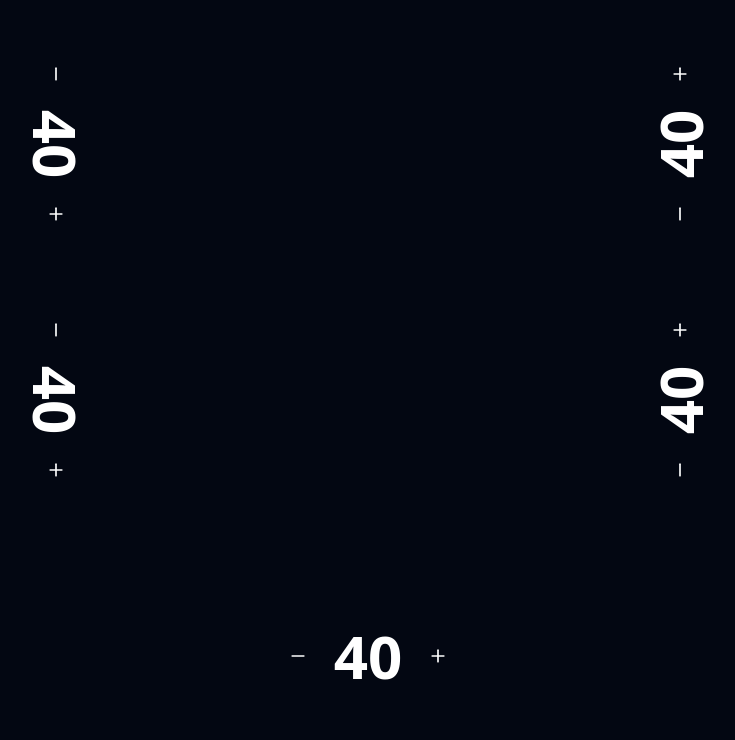
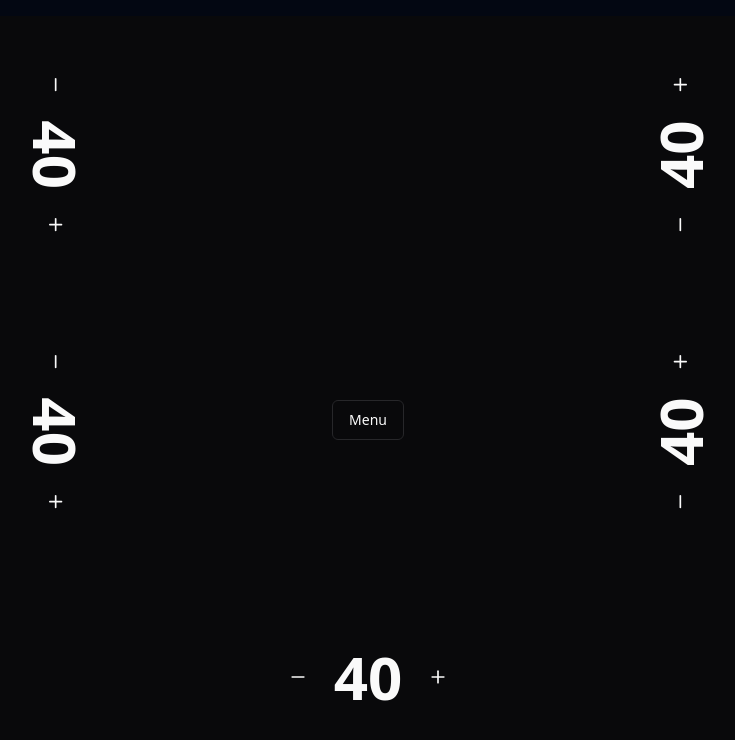
Before and after one commit to Sjupp/edhlifecounter, a React (Vite) app: page / in a window 1280 px wide. Both pictures are taken after a click on the button "Create Game". Shown: the top 740 px of the page, without its empty margins (272-1007 px from the left). Built offline with nearby package versions, Linux system fonts and the light colour scheme.

Commit message:
Fixed reset game state

```diff
--- a/package.json
+++ b/package.json
@@ -10,6 +10,7 @@
     "preview": "vite preview"
   },
   "dependencies": {
+    "@radix-ui/react-alert-dialog": "^1.0.5",
     "@radix-ui/react-slot": "^1.0.2",
     "class-variance-authority": "^0.7.0",
     "clsx": "^2.1.1",
--- a/src/App.css
+++ b/src/App.css
@@ -5,7 +5,6 @@
   margin: 0;
   padding: 0rem;
   text-align: center;
-  background-color: #1f2937;
 }
 
 .logo {
--- /dev/null
+++ b/src/components/ui/alert-dialog.tsx
@@ -0,0 +1,139 @@
+import * as React from "react"
+import * as AlertDialogPrimitive from "@radix-ui/react-alert-dialog"
+
+import { cn } from "@/lib/utils"
+import { buttonVariants } from "@/components/ui/button"
+
+const AlertDialog = AlertDialogPrimitive.Root
+
+const AlertDialogTrigger = AlertDialogPrimitive.Trigger
+
+const AlertDialogPortal = AlertDialogPrimitive.Portal
+
+const AlertDialogOverlay = React.forwardRef<
+  React.ElementRef<typeof AlertDialogPrimitive.Overlay>,
+  React.ComponentPropsWithoutRef<typeof AlertDialogPrimitive.Overlay>
+>(({ className, ...props }, ref) => (
+  <AlertDialogPrimitive.Overlay
+    className={cn(
+      "fixed inset-0 z-50 bg-black/80  data-[state=open]:animate-in data-[state=closed]:animate-out data-[state=closed]:fade-out-0 data-[state=open]:fade-in-0",
+      className
+    )}
+    {...props}
+    ref={ref}
+  />
+))
+AlertDialogOverlay.displayName = AlertDialogPrimitive.Overlay.displayName
+
+const AlertDialogContent = React.forwardRef<
+  React.ElementRef<typeof AlertDialogPrimitive.Content>,
+  React.ComponentPropsWithoutRef<typeof AlertDialogPrimitive.Content>
+>(({ className, ...props }, ref) => (
+  <AlertDialogPortal>
+    <AlertDialogOverlay />
+    <AlertDialogPrimitive.Content
+      ref={ref}
+      className={cn(
+        "fixed left-[50%] top-[50%] z-50 grid w-full max-w-lg translate-x-[-50%] translate-y-[-50%] gap-4 border bg-background p-6 shadow-lg duration-200 data-[state=open]:animate-in data-[state=closed]:animate-out data-[state=closed]:fade-out-0 data-[state=open]:fade-in-0 data-[state=closed]:zoom-out-95 data-[state=open]:zoom-in-95 data-[state=closed]:slide-out-to-left-1/2 data-[state=closed]:slide-out-to-top-[48%] data-[state=open]:slide-in-from-left-1/2 data-[state=open]:slide-in-from-top-[48%] sm:rounded-lg",
+        className
+      )}
+      {...props}
+    />
+  </AlertDialogPortal>
+))
+AlertDialogContent.displayName = AlertDialogPrimitive.Content.displayName
+
+const AlertDialogHeader = ({
+  className,
+  ...props
+}: React.HTMLAttributes<HTMLDivElement>) => (
+  <div
+    className={cn(
+      "flex flex-col space-y-2 text-center sm:text-left",
+      className
+    )}
+    {...props}
+  />
+)
+AlertDialogHeader.displayName = "AlertDialogHeader"
+
+const AlertDialogFooter = ({
+  className,
+  ...props
+}: React.HTMLAttributes<HTMLDivElement>) => (
+  <div
+    className={cn(
+      "flex flex-col-reverse sm:flex-row sm:justify-middle sm:space-x-2",
+      className
+    )}
+    {...props}
+  />
+)
+AlertDialogFooter.displayName = "AlertDialogFooter"
+
+const AlertDialogTitle = React.forwardRef<
+  React.ElementRef<typeof AlertDialogPrimitive.Title>,
+  React.ComponentPropsWithoutRef<typeof AlertDialogPrimitive.Title>
+>(({ className, ...props }, ref) => (
+  <AlertDialogPrimitive.Title
+    ref={ref}
+    className={cn("text-lg font-semibold", className)}
+    {...props}
+  />
+))
+AlertDialogTitle.displayName = AlertDialogPrimitive.Title.displayName
+
+const AlertDialogDescription = React.forwardRef<
+  React.ElementRef<typeof AlertDialogPrimitive.Description>,
+  React.ComponentPropsWithoutRef<typeof AlertDialogPrimitive.Description>
+>(({ className, ...props }, ref) => (
+  <AlertDialogPrimitive.Description
+    ref={ref}
+    className={cn("text-sm text-muted-foreground", className)}
+    {...props}
+  />
+))
+AlertDialogDescription.displayName =
+  AlertDialogPrimitive.Description.displayName
+
+const AlertDialogAction = React.forwardRef<
+  React.ElementRef<typeof AlertDialogPrimitive.Action>,
+  React.ComponentPropsWithoutRef<typeof AlertDialogPrimitive.Action>
+>(({ className, ...props }, ref) => (
+  <AlertDialogPrimitive.Action
+    ref={ref}
+    className={cn(buttonVariants(), className)}
+    {...props}
+  />
+))
+AlertDialogAction.displayName = AlertDialogPrimitive.Action.displayName
+
+const AlertDialogCancel = React.forwardRef<
+  React.ElementRef<typeof AlertDialogPrimitive.Cancel>,
+  React.ComponentPropsWithoutRef<typeof AlertDialogPrimitive.Cancel>
+>(({ className, ...props }, ref) => (
+  <AlertDialogPrimitive.Cancel
+    ref={ref}
+    className={cn(
+      buttonVariants({ variant: "rounded",  }),
+      "mt-2 sm:mt-0",
+      className
+    )}
+    {...props}
+  />
+))
+AlertDialogCancel.displayName = AlertDialogPrimitive.Cancel.displayName
+
+export {
+  AlertDialog,
+  AlertDialogPortal,
+  AlertDialogOverlay,
+  AlertDialogTrigger,
+  AlertDialogContent,
+  AlertDialogHeader,
+  AlertDialogFooter,
+  AlertDialogTitle,
+  AlertDialogDescription,
+  AlertDialogAction,
+  AlertDialogCancel,
+}
--- /dev/null
+++ b/src/components/ui/alert.tsx
@@ -0,0 +1,59 @@
+import * as React from "react"
+import { cva, type VariantProps } from "class-variance-authority"
+
+import { cn } from "@/lib/utils"
+
+const alertVariants = cva(
+  "relative w-full rounded-lg border p-4 [&>svg~*]:pl-7 [&>svg+div]:translate-y-[-3px] [&>svg]:absolute [&>svg]:left-4 [&>svg]:top-4 [&>svg]:text-foreground",
+  {
+    variants: {
+      variant: {
+        default: "bg-background text-foreground",
+        destructive:
+          "border-destructive/50 text-destructive dark:border-destructive [&>svg]:text-destructive",
+      },
+    },
+    defaultVariants: {
+      variant: "default",
+    },
+  }
+)
+
+const Alert = React.forwardRef<
+  HTMLDivElement,
+  React.HTMLAttributes<HTMLDivElement> & VariantProps<typeof alertVariants>
+>(({ className, variant, ...props }, ref) => (
+  <div
+    ref={ref}
+    role="alert"
+    className={cn(alertVariants({ variant }), className)}
+    {...props}
+  />
+))
+Alert.displayName = "Alert"
+
+const AlertTitle = React.forwardRef<
+  HTMLParagraphElement,
+  React.HTMLAttributes<HTMLHeadingElement>
+>(({ className, ...props }, ref) => (
+  <h5
+    ref={ref}
+    className={cn("mb-1 font-medium leading-none tracking-tight", className)}
+    {...props}
+  />
+))
+AlertTitle.displayName = "AlertTitle"
+
+const AlertDescription = React.forwardRef<
+  HTMLParagraphElement,
+  React.HTMLAttributes<HTMLParagraphElement>
+>(({ className, ...props }, ref) => (
+  <div
+    ref={ref}
+    className={cn("text-sm [&_p]:leading-relaxed", className)}
+    {...props}
+  />
+))
+AlertDescription.displayName = "AlertDescription"
+
+export { Alert, AlertTitle, AlertDescription }
--- a/src/components/ui/button.tsx
+++ b/src/components/ui/button.tsx
@@ -17,6 +17,8 @@ const buttonVariants = cva(
           "bg-secondary text-secondary-foreground hover:bg-secondary/80",
         ghost: "hover:bg-accent hover:text-accent-foreground",
         link: "text-primary underline-offset-4 hover:underline",
+        rounded:
+          "border border-input bg-background hover:bg-accent hover:text-accent-foreground rounded-full",
       },
       size: {
         default: "h-10 px-4 py-2",
@@ -30,26 +32,26 @@ const buttonVariants = cva(
       size: "default",
     },
   }
-)
+);
 
 export interface ButtonProps
   extends React.ButtonHTMLAttributes<HTMLButtonElement>,
     VariantProps<typeof buttonVariants> {
-  asChild?: boolean
+  asChild?: boolean;
 }
 
 const Button = React.forwardRef<HTMLButtonElement, ButtonProps>(
   ({ className, variant, size, asChild = false, ...props }, ref) => {
-    const Comp = asChild ? Slot : "button"
+    const Comp = asChild ? Slot : "button";
     return (
       <Comp
         className={cn(buttonVariants({ variant, size, className }))}
         ref={ref}
         {...props}
       />
-    )
+    );
   }
-)
-Button.displayName = "Button"
+);
+Button.displayName = "Button";
 
-export { Button, buttonVariants }
+export { Button, buttonVariants };
--- a/src/components/ui/counter.tsx
+++ b/src/components/ui/counter.tsx
@@ -1,32 +1,40 @@
 import { useEffect, useState } from "react";
 import { MinusIcon, PlusIcon } from "lucide-react";
 import { Button } from "./button";
+import React from "react";
+import { on } from "events";
 
 interface CounterProps {
   rot: string;
+  count: number;
+  onIncrement: () => void;
+  onDecrement: () => void;
 }
 
-export default function Counter({ rot }: CounterProps) {
-  const [count, setCount] = useState(40);
+
+const Counter = ({rot, count, onIncrement, onDecrement}: CounterProps) => {
   const [isPressing, setIsPressing] = useState(false);
   const [pressType, setPresstype] = useState<"increment" | "decrement" | null>(
     null
   );
   const [rotation, setRotation] = useState(rot);
 
+
   useEffect(() => {
     let interval: NodeJS.Timeout | null = null;
     if (isPressing) {
       interval = setInterval(() => {
-        setCount((count) =>
-          pressType === "increment" ? count + 1 : count - 1
-        );
+        if (pressType === "increment"){
+          onIncrement();
+        } else if (pressType === "decrement") {
+          onDecrement();
+        }
       }, 200);
     }
     return () => {
       if (interval) clearInterval(interval);
     };
-  }, [isPressing, pressType]);
+  }, [isPressing, pressType, onIncrement, onDecrement, count]);
 
   const handleMouseDown = (type: "increment" | "decrement") => {
     setPresstype(type);
@@ -42,13 +50,15 @@ export default function Counter({ rot }: CounterProps) {
     setIsPressing(false);
   };
 
+
+
   let content = (
     <div className="flex items-center gap-4">
       <Button
         variant="ghost"
         size="icon"
         className=""
-        onClick={() => setCount((count) => count - 1)}
+        onClick={onDecrement}
         onMouseDown={() => handleMouseDown("decrement")}
         onMouseUp={handleMouseUp}
         onMouseLeave={handleMouseLeave}
@@ -60,13 +70,14 @@ export default function Counter({ rot }: CounterProps) {
         variant="ghost"
         size="icon"
         className=""
-        onClick={() => setCount((count) => count + 1)}
+        onClick={onIncrement}
         onMouseDown={() => handleMouseDown("increment")}
         onMouseUp={handleMouseUp}
         onMouseLeave={handleMouseLeave}
       >
         <PlusIcon className="w-5 h-5" />
       </Button>
+
     </div>
   );
 
@@ -82,7 +93,7 @@ export default function Counter({ rot }: CounterProps) {
     case "none":
       return (
         <>
-          <div className="flex col-span-2 p-8 items-center justify-center transform rotate-0">
+          <div className="flex col-span-2 items-center justify-center transform rotate-0">
             {content}
           </div>
         </>
@@ -112,4 +123,6 @@ export default function Counter({ rot }: CounterProps) {
         </>
       );
   }
-}
+};
+
+export default Counter;
--- a/src/components/ui/playArea.tsx
+++ b/src/components/ui/playArea.tsx
@@ -1,14 +1,80 @@
 import Counter from "./counter";
+import {
+  AlertDialog,
+  AlertDialogAction,
+  AlertDialogCancel,
+  AlertDialogContent,
+  AlertDialogDescription,
+  AlertDialogFooter,
+  AlertDialogHeader,
+  AlertDialogTitle,
+  AlertDialogTrigger,
+} from "@/components/ui/alert-dialog";
+import { Button } from "@/components/ui/button";
+import { Minimize, MinusIcon, PlusIcon, RefreshCwIcon } from "lucide-react";
+import { useState } from "react";
 
 interface PlayAreaProps {
   numPlayers: number;
 }
 
-export default function PlayArea({ numPlayers }: PlayAreaProps) {
+const PlayArea: React.FC<PlayAreaProps> = ({ numPlayers }) => {
+    const initialCounts = Array(numPlayers).fill(40);
+    const [counts, setCounts] = useState<number[]>(initialCounts);
+
+    const handleIncrement = (i: number) => {
+        setCounts((prev) => {
+            const newCounts = [...prev];
+            newCounts[i] += 1;
+            return newCounts;
+        });
+    };
+
+    const handleDecrement = (i: number) => {
+        setCounts((prev) => {
+            const newCounts = [...prev];
+            newCounts[i] -= 1;
+            return newCounts;
+        });
+    };
+
+    const handleReset = () => {
+        setCounts(initialCounts);
+    };
+
   return (
     <>
-      <div className="grid grid-cols-2 grid-rows-${numPlayers} h-screen w-full bg-gray-950 text-white">
-        {[...Array(numPlayers)].map((_, i) => (
+      <div className="grid grid-cols-2 grid-rows-${numPlayers} h-screen w-full bg-background text-foreground">
+        <div className="fixed top-1/2 left-0 w-full h-48">
+          <AlertDialog>
+            <AlertDialogTrigger asChild>
+              <Button variant="outline" className="circle-button">
+                Menu
+              </Button>
+            </AlertDialogTrigger>
+            <AlertDialogContent>
+              <AlertDialogFooter className="flex items-center gap-6 justify-center">
+                <AlertDialogCancel className="w-16 h-16">
+                  <Minimize />
+                </AlertDialogCancel>
+                <Button variant="rounded" className="w-16 h-16">
+                  <PlusIcon />
+                </Button>
+                <Button variant="rounded" className="w-16 h-16">
+                  <MinusIcon />
+                </Button>
+                <Button
+                  variant="rounded"
+                  className="w-16 h-16"
+                  onClick={handleReset}
+                >
+                  <RefreshCwIcon />
+                </Button>
+              </AlertDialogFooter>
+            </AlertDialogContent>
+          </AlertDialog>
+        </div>
+        {counts.map((count, i) => (
           <Counter
             key={i}
             rot={
@@ -26,9 +92,14 @@ export default function PlayArea({ numPlayers }: PlayAreaProps) {
                   : "-90"
                 : "none"
             }
+            count={count}
+            onIncrement={() => handleIncrement(i)}
+            onDecrement={() => handleDecrement(i)}
           />
         ))}
       </div>
     </>
   );
-}
+};
+
+export default PlayArea;
--- a/src/index.css
+++ b/src/index.css
@@ -2,69 +2,31 @@
   @tailwind components;
   @tailwind utilities;
 
+
   @layer base {
     :root {
-
-      --background: 0 0% 100%;
-      --foreground: 222.2 84% 4.9%;
-
-      --card: 0 0% 100%;
-      --card-foreground: 222.2 84% 4.9%;
-
-      --popover: 0 0% 100%;
-      --popover-foreground: 222.2 84% 4.9%;
-
-      --primary: 222.2 47.4% 11.2%;
-      --primary-foreground: 210 40% 98%;
-
-      --secondary: 210 40% 96.1%;
-      --secondary-foreground: 222.2 47.4% 11.2%;
-
-      --muted: 210 40% 96.1%;
-      --muted-foreground: 215.4 16.3% 46.9%;
-
-      --accent: 210 40% 96.1%;
-      --accent-foreground: 222.2 47.4% 11.2%;
-
-      --destructive: 0 84.2% 60.2%;
-      --destructive-foreground: 210 40% 98%;
-
-      --border: 214.3 31.8% 91.4%;
-      --input: 214.3 31.8% 91.4%;
-      --ring: 222.2 84% 4.9%;
-
+      --background: 240 10% 3.9%;
+      --foreground: 0 0% 98%;
+      --card: 240 10% 3.9%;
+      --card-foreground: 0 0% 98%;
+      --popover: 240 10% 3.9%;
+      --popover-foreground: 0 0% 98%;
+      --primary: 0 0% 98%;
+      --primary-foreground: 240 5.9% 10%;
+      --secondary: 240 3.7% 15.9%;
+      --secondary-foreground: 0 0% 98%;
+      --muted: 240 3.7% 15.9%;
+      --muted-foreground: 240 5% 64.9%;
+      --accent: 240 3.7% 15.9%;
+      --accent-foreground: 0 0% 98%;
+      --destructive: 0 62.8% 30.6%;
+      --destructive-foreground: 0 0% 98%;
+      --border: 240 3.7% 15.9%;
+      --input: 240 3.7% 15.9%;
+      --ring: 240 4.9% 83.9%;
       --radius: 0.5rem;
     }
 
-    .dark {
-      --background: 222.2 84% 4.9%;
-      --foreground: 210 40% 98%;
-
-      --card: 222.2 84% 4.9%;
-      --card-foreground: 210 40% 98%;
-
-      --popover: 222.2 84% 4.9%;
-      --popover-foreground: 210 40% 98%;
-
-      --primary: 210 40% 98%;
-      --primary-foreground: 222.2 47.4% 11.2%;
-
-      --secondary: 217.2 32.6% 17.5%;
-      --secondary-foreground: 210 40% 98%;
-
-      --muted: 217.2 32.6% 17.5%;
-      --muted-foreground: 215 20.2% 65.1%;
-
-      --accent: 217.2 32.6% 17.5%;
-      --accent-foreground: 210 40% 98%;
-
-      --destructive: 0 62.8% 30.6%;
-      --destructive-foreground: 210 40% 98%;
-
-      --border: 217.2 32.6% 17.5%;
-      --input: 217.2 32.6% 17.5%;
-      --ring: 212.7 26.8% 83.9%;
-    }
   }
 
   @layer base {
```
Also changed, not shown: src/App.tsx (+5 -5 lines), 1 other file (tests, documents, lock files or other folders).
